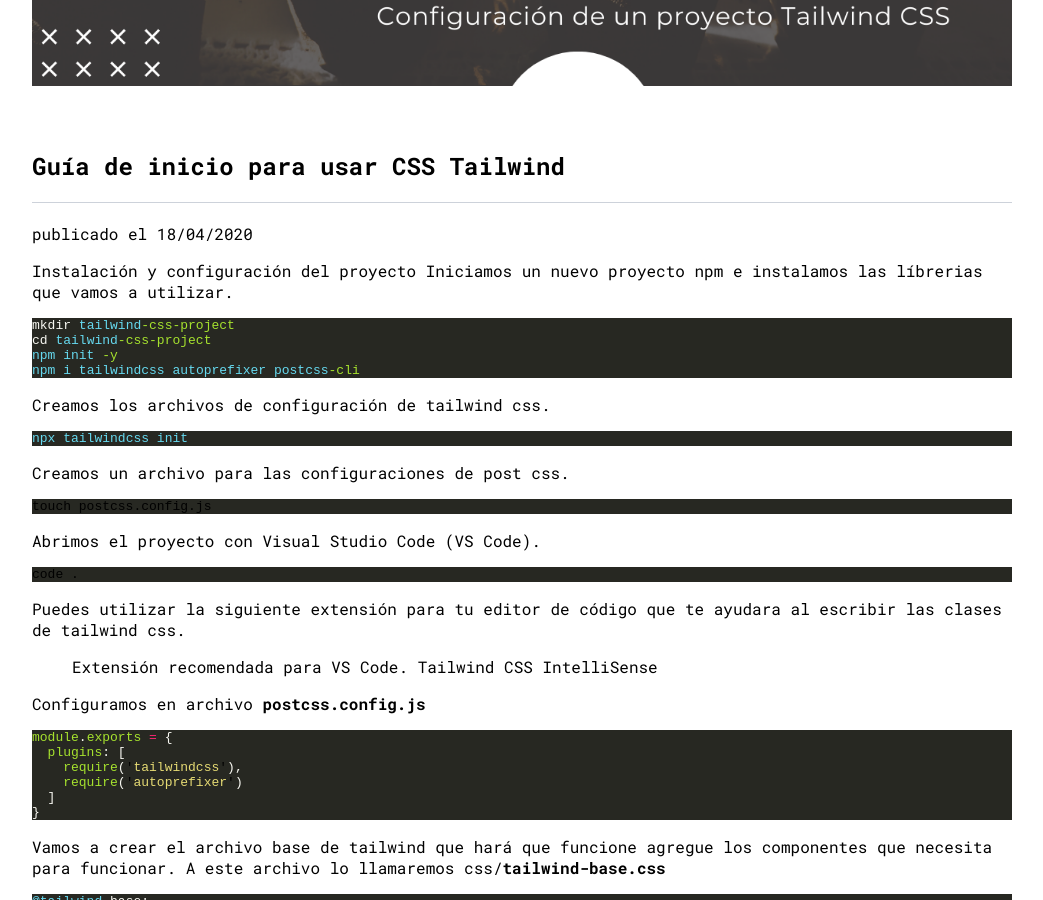
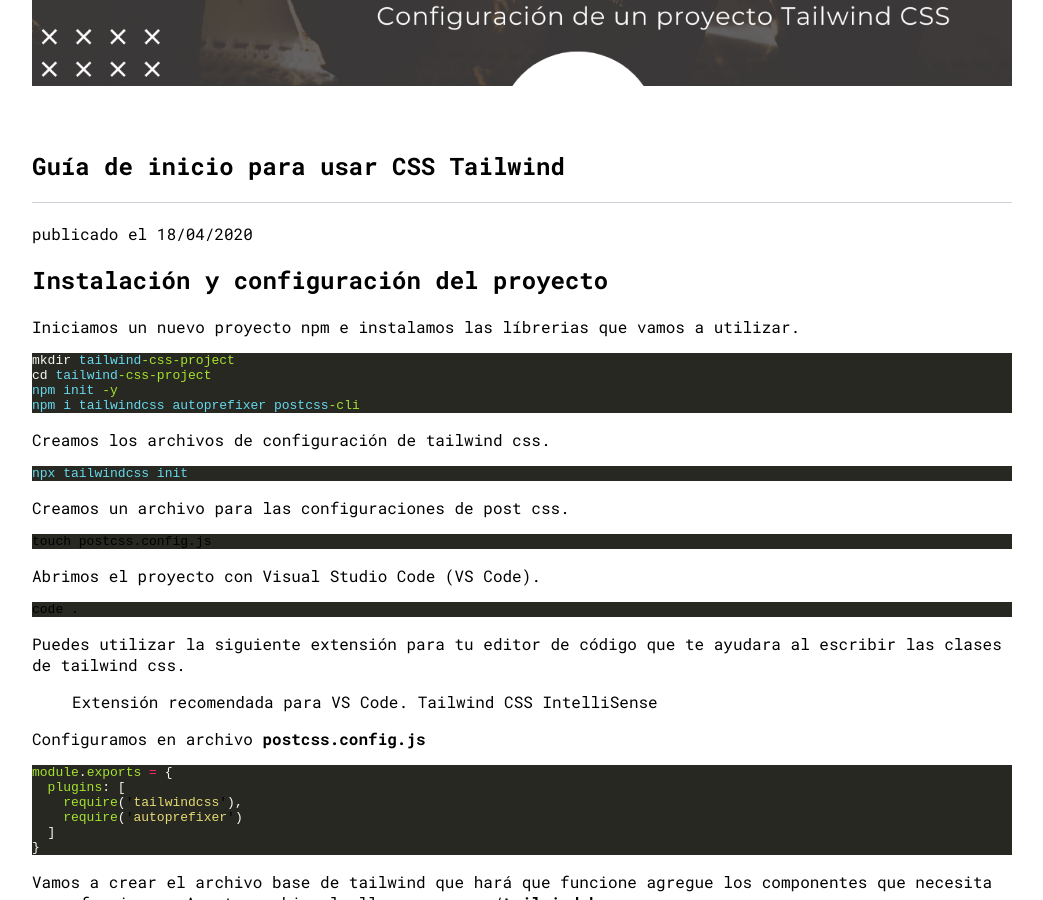
Before and after one commit to ismaeldevmw/runcoding, a Jekyll site: the page built from _posts/2020-04-18-guía-de-inicio-para-usar-css-tailwind.md, in a window 1280 px wide and 900 px high, scrolled down 605 px. Shown: the whole window, without its empty margins (118-1161 px from the left). Built offline with Jekyll 4.4.1, drawn with Linux system fonts in a browser that asks for light colours.

````diff
--- a/_posts/2020-04-18-guía-de-inicio-para-usar-css-tailwind.md
+++ b/_posts/2020-04-18-guía-de-inicio-para-usar-css-tailwind.md
@@ -8,7 +8,7 @@ date: 2020-04-18T16:33:13.261Z
 thumbnail: /assets/images/uploads/comenzando-con-tailwind-css-youtube-thumbnail.png
 toc: "true"
 ---
- Instalación y configuración del proyecto
+## Instalación y configuración del proyecto
 Iniciamos un nuevo proyecto npm e instalamos las líbrerias que vamos a utilizar.
 ``` bat
 mkdir tailwind-css-project
````
